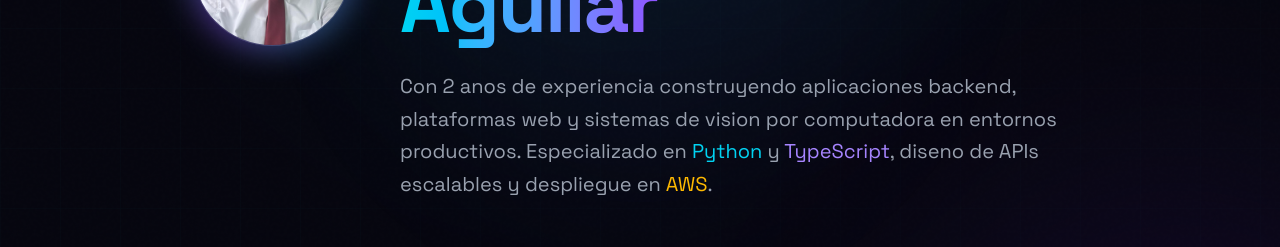
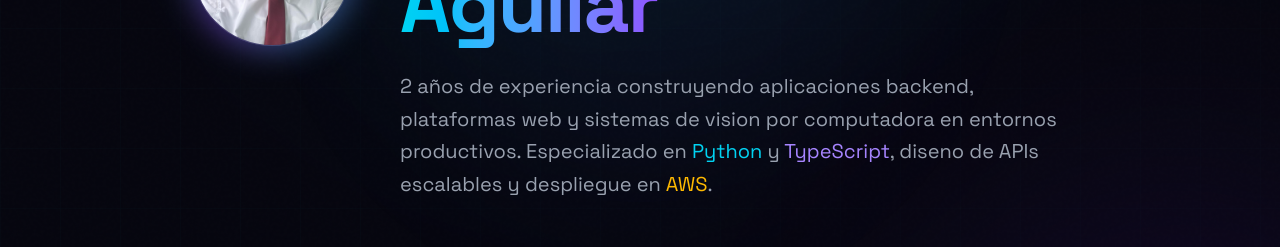
Before and after one commit to YaelAguilar/portfolio-web, a React (Vite) app: page / in a window 1280 px wide. Shown: the part 332-579 px from the top of the page. Built offline with nearby package versions, Linux system fonts and the light colour scheme.

Commit message:
Update Hero section text for improved clarity and conciseness.

```diff
--- a/src/app/sections/Hero.tsx
+++ b/src/app/sections/Hero.tsx
@@ -64,7 +64,7 @@ export function Hero() {
               className="text-[1.125rem] md:text-[1.25rem] text-gray-400 max-w-2xl leading-relaxed mb-12"
               style={{ fontFamily: 'Space Grotesk, sans-serif', fontWeight: 400 }}
             >
-              Con 2 anos de experiencia construyendo aplicaciones backend, plataformas web y
+              2 años de experiencia construyendo aplicaciones backend, plataformas web y
               sistemas de vision por computadora en entornos productivos. Especializado en{' '}
               <span className="text-cyan-400">Python</span> y{' '}
               <span className="text-violet-400">TypeScript</span>, diseno de APIs escalables y
```
